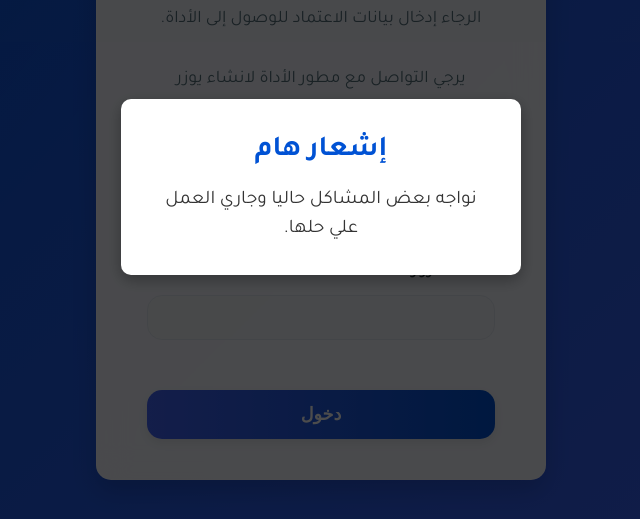
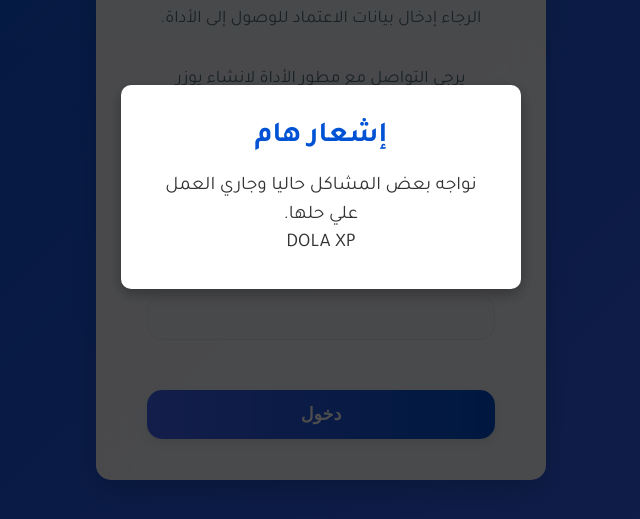
Before and after one commit to dolaxp/ODB, a plain HTML site: page index.html in a window 1280 px wide. Shown: the part 213-732 px from the top of the page, without its empty margins (319-959 px from the left). Drawn offline with Linux system fonts and the light colour scheme.

Commit message:
Update index.html

```diff
--- a/index.html
+++ b/index.html
@@ -142,6 +142,7 @@
         <div class="popup-content">
             <h2>إشعار هام</h2>
             <p>نواجه بعض المشاكل حاليا وجاري العمل علي حلها.</p>
+            <p> DOLA XP </p>
         </div>
     </div>
 
```
